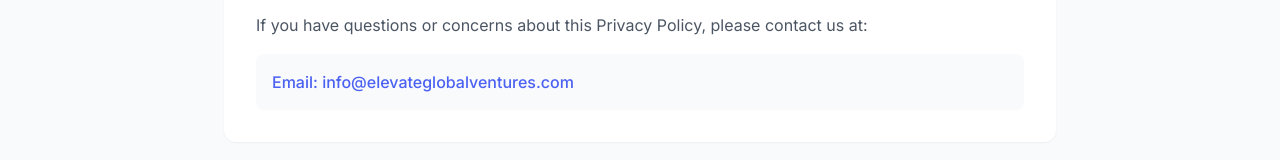
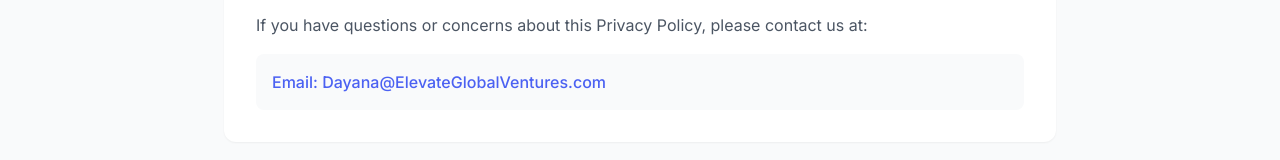
Before and after one commit to daisuke-ai/Elevate-Global-Ventures, a React (Vite) app: page /privacy-policy in a window 1280 px wide. Shown: the part 1936-2096 px from the top of the page. Built offline with nearby package versions, Linux system fonts and the light colour scheme; no server answers; what @contentful/rich-text-types would draw is missing.

Commit message:
changing policy email address

```diff
--- a/src/pages/PrivacyPolicy.tsx
+++ b/src/pages/PrivacyPolicy.tsx
@@ -89,7 +89,7 @@
               If you have questions or concerns about this Privacy Policy, please contact us at:
             </p>
             <div className="bg-gray-50 p-4 rounded-lg">
-              <p className="text-blue-600 font-medium">Email: info@elevateglobalventures.com</p>
+              <p className="text-blue-600 font-medium">Email: Dayana@ElevateGlobalVentures.com</p>
             </div>
           </div>
         </div>
```
